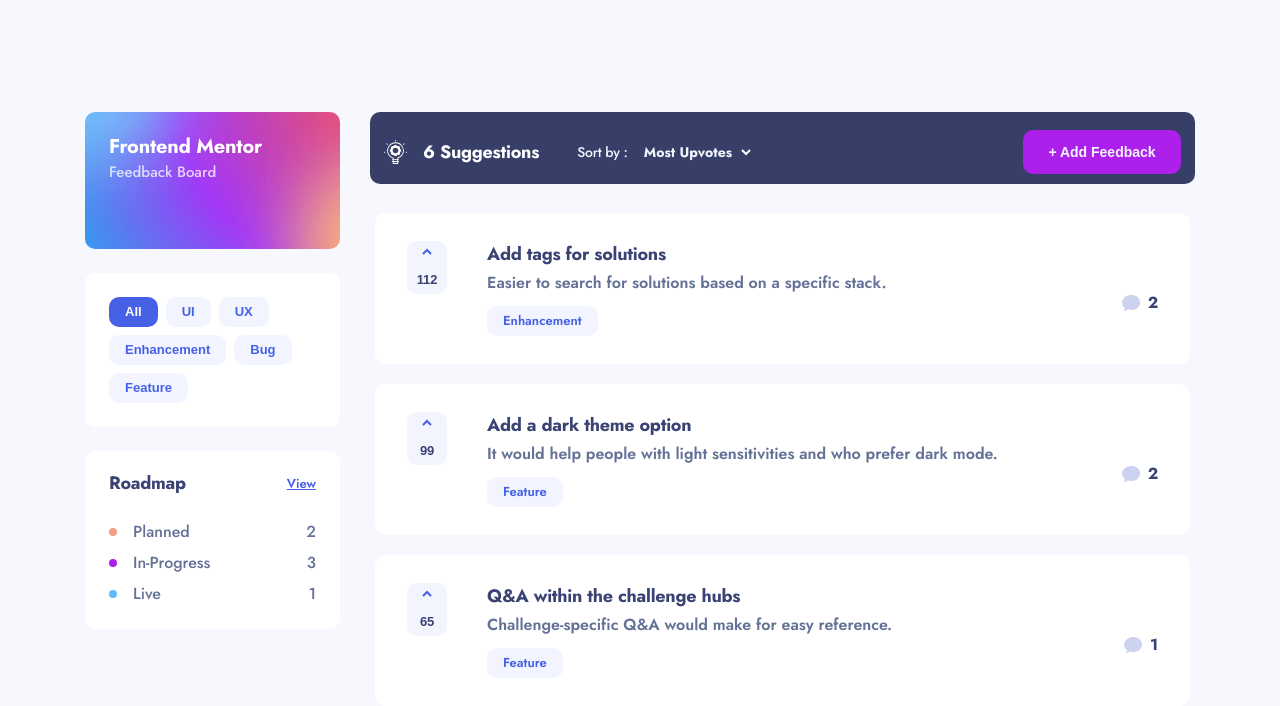
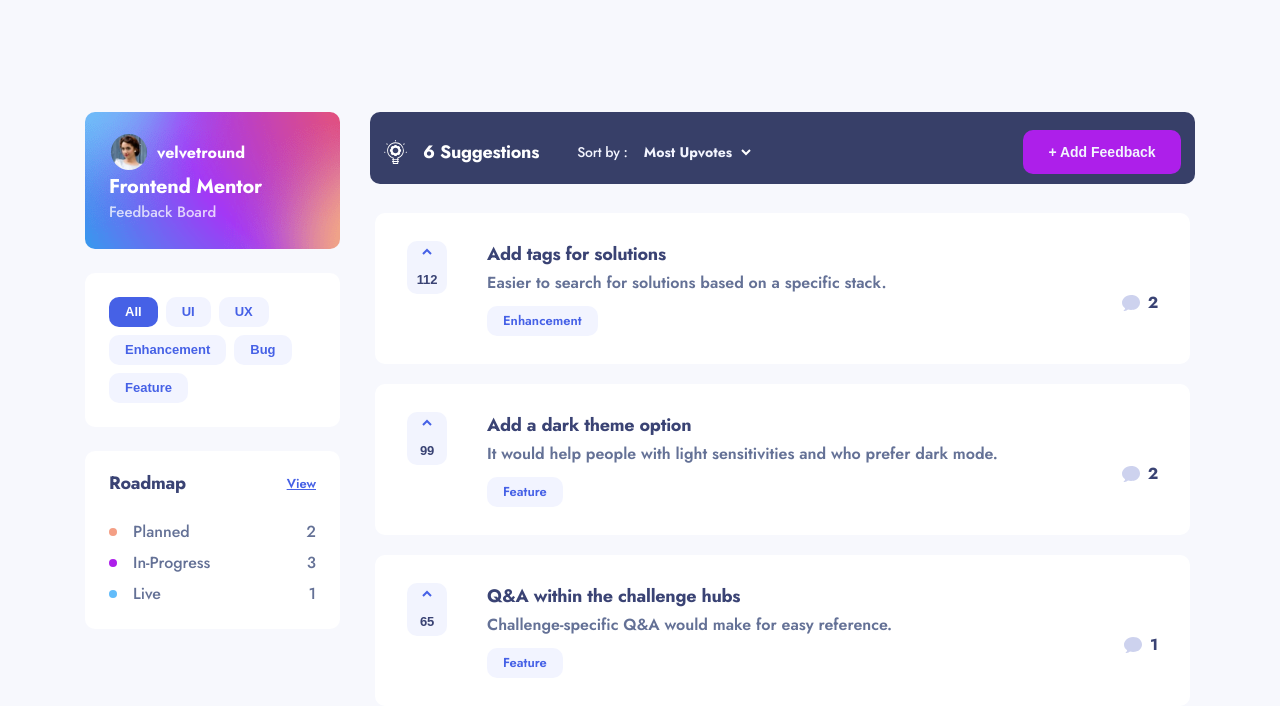
Before and after one commit to selly361/product-feedback-app, a React (Create React App) app: page / in a window 1280 px wide. Shown: the top 706 px of the page. Built offline with nearby package versions, Linux system fonts and the light colour scheme.

Commit message:
Refactored `SideBar` component with `userProfile` component

```diff
--- a/src/components/PageTemplates/Home/SideBar/index.tsx
+++ b/src/components/PageTemplates/Home/SideBar/index.tsx
@@ -12,6 +12,7 @@
 } from "./SideBar.styles";
 import { useAppDispatch, useAppSelector } from "app/hooks";
 
+import { UserProfile } from "components";
 import { buttonCategories } from "constantParameters";
 import { filterCategory } from "features/product-feedback-app/productFeedbackSlice";
 
@@ -32,6 +33,7 @@
   return (
     <StyledAside>
       <TopSection>
+        <UserProfile />
         <h2>Frontend Mentor</h2>
         <h6>Feedback Board</h6>
       </TopSection>
@@ -73,7 +75,6 @@
               <Dot type="live" />
               <h5>Live</h5>
             </div>
-
             <Amount>{liveLength}</Amount>
           </SubContainer>
         </Container>
```
